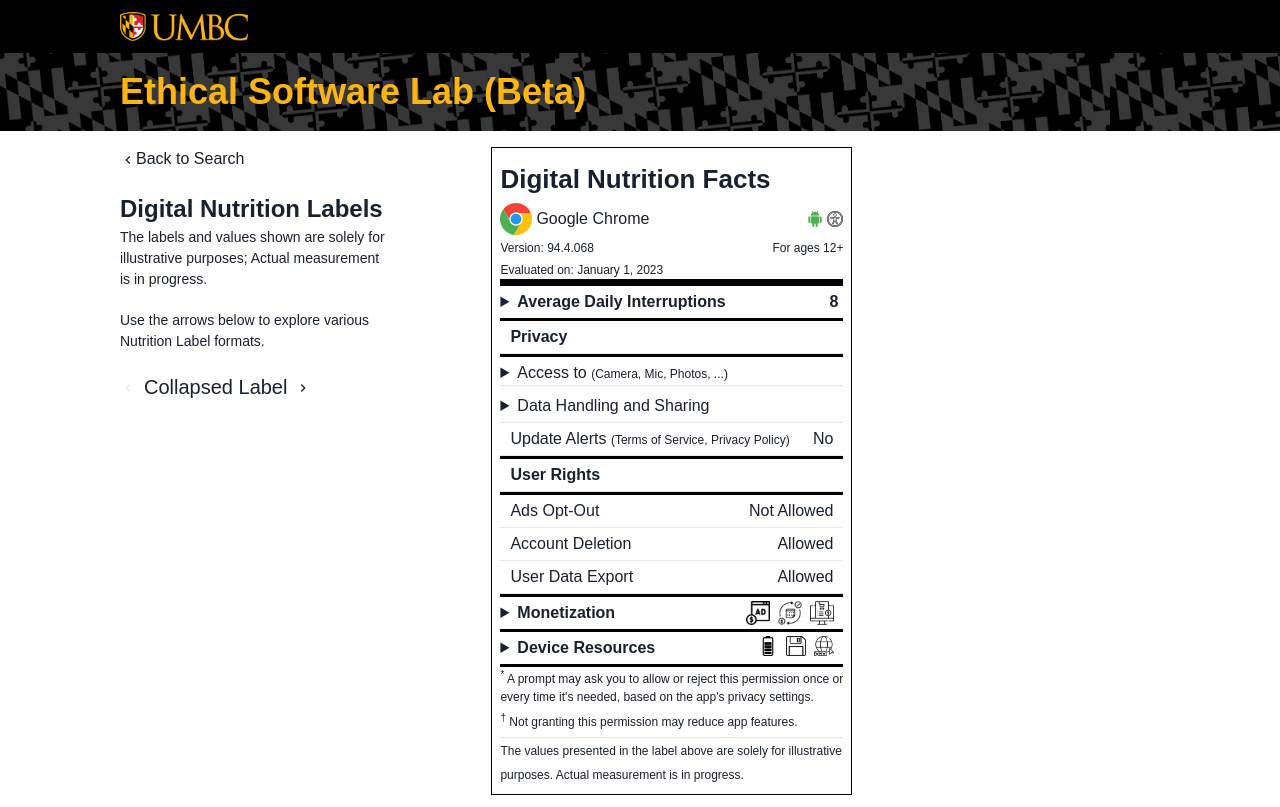
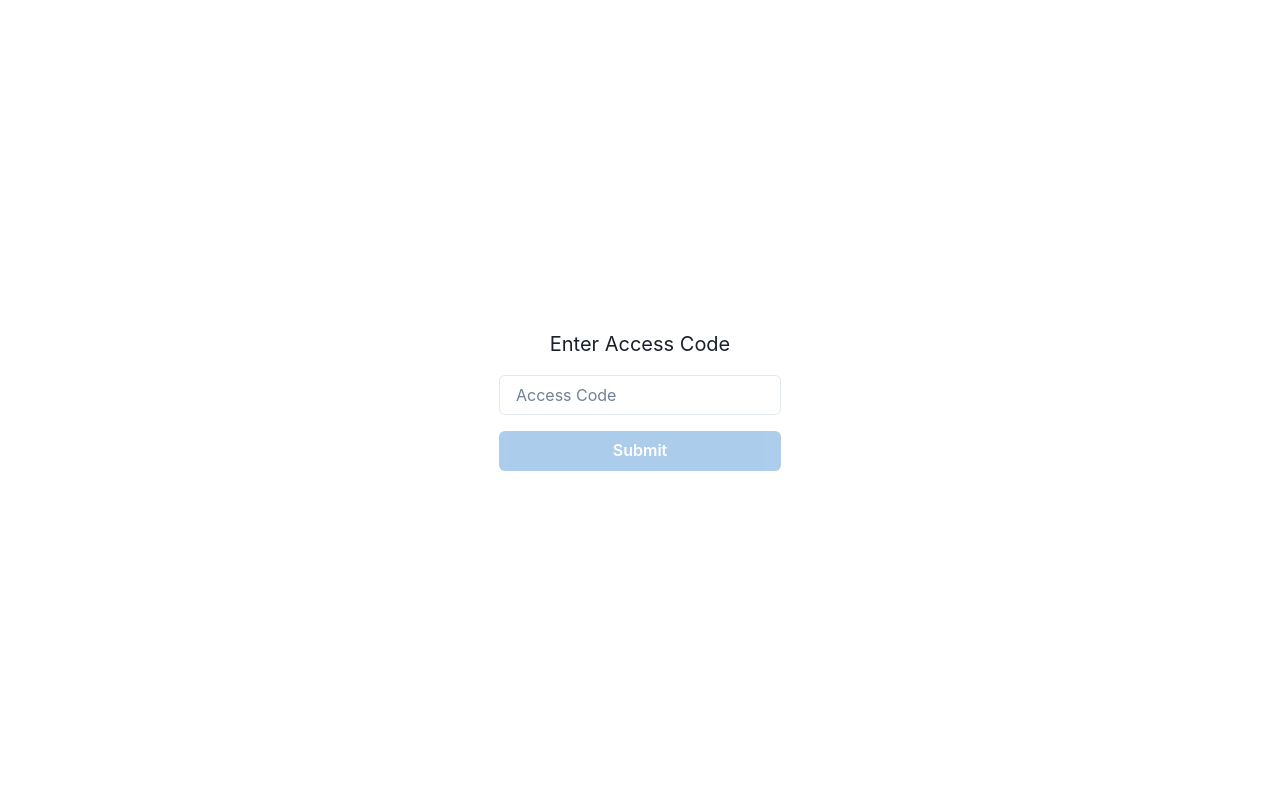
Before and after one commit to abey-umbc/esl-reference, a React (Vite) app: page /app/1 in a window 1280 px wide. Built offline with nearby package versions, Linux system fonts and the light colour scheme.

Commit message:
added access code

```diff
--- a/src/App.jsx
+++ b/src/App.jsx
@@ -1,21 +1,14 @@
 import React from "react";
 import ReactDOM from "react-dom/client";
-import { BrowserRouter as Router, Routes, Route } from "react-router-dom";
 
 import { ChakraProvider } from "@chakra-ui/react";
-import Home from "./Routes/Home/Home";
-import Insights from "./Routes/Insights/Insights";
+import AppRoutes from "./Pages/AppRoutes";
 import "./App.css";
 
 ReactDOM.createRoot(document.getElementById("root")).render(
   <React.StrictMode>
     <ChakraProvider>
-      <Router>
-        <Routes>
-          <Route path="/" element={<Home />} />
-          <Route path="/app/:id" element={<Insights />} />
-        </Routes>
-      </Router>
+      <AppRoutes />
     </ChakraProvider>
   </React.StrictMode>,
 );
--- /dev/null
+++ b/src/Pages/AppRoutes.jsx
@@ -0,0 +1,22 @@
+import React, { useState } from "react";
+import { BrowserRouter as Router, Routes, Route } from "react-router-dom";
+import Home from "./Home/Home";
+import Insights from "./Insights/Insights";
+import Security from "./Security/Security";
+
+const AppRoutes = () => {
+  const [accessGranted, setAccessGranted] = useState(false);
+  if (!accessGranted) {
+    return <Security onAccessGranted={() => setAccessGranted(true)} />;
+  }
+  return (
+    <Router>
+      <Routes>
+        <Route path="/" element={<Home />} />
+        <Route path="/app/:id" element={<Insights />} />
+      </Routes>
+    </Router>
+  );
+};
+
+export default AppRoutes;
--- a/src/Routes/Insights/Insights.jsx
+++ b/src/Pages/Insights/Insights.jsx
@@ -2,6 +2,7 @@
 import { useParams } from "react-router-dom";
 import Header from "../../Components/Header/Header";
 import Label from "../../Components/Label/Label";
+import { Link } from "react-router-dom";
 import "./Insights.css";
 import {
   Breadcrumb,
@@ -109,9 +110,11 @@
         <aside className="type-selector">
           <Breadcrumb spacing="8px">
             <BreadcrumbItem>
-              <BreadcrumbLink href="/">
-                <ChevronLeftIcon />
-                Back to Search
+              <BreadcrumbLink>
+                <Link to="/">
+                  <ChevronLeftIcon />
+                  Back to Search
+                </Link>
               </BreadcrumbLink>
             </BreadcrumbItem>
           </Breadcrumb>
--- /dev/null
+++ b/src/Pages/Security/Security.jsx
@@ -0,0 +1,60 @@
+import React, { useState } from "react";
+import {
+  Input,
+  Button,
+  Box,
+  Text,
+  VStack,
+  Center,
+  useToast,
+} from "@chakra-ui/react";
+
+function SecurityPage({ onAccessGranted }) {
+  const [accessCode, setAccessCode] = useState("");
+  const toast = useToast();
+
+  const verifyAccessCode = () => {
+    const validAccessCode = import.meta.env.VITE_APP_ACCESS_CODE; // Use an environment variable for the access code
+
+    if (accessCode === validAccessCode) {
+      onAccessGranted();
+    } else {
+      toast({
+        title: "Access Denied",
+        description: "Incorrect code.",
+        status: "error",
+        duration: 9000,
+        isClosable: true,
+      });
+    }
+  };
+
+  return (
+    <Center h="100vh">
+      {" "}
+      {/* Center the form vertically and horizontally */}
+      <VStack spacing={4} align="stretch">
+        <Box textAlign="center">
+          <Text fontSize="xl" mb={4}>
+            Enter Access Code
+          </Text>
+          <Input
+            placeholder="Access Code"
+            size="md"
+            value={accessCode}
+            onChange={(e) => setAccessCode(e.target.value)}
+          />
+        </Box>
+        <Button
+          colorScheme="blue"
+          onClick={verifyAccessCode}
+          isDisabled={accessCode === ""} // Disable button if accessCode is empty
+        >
+          Submit
+        </Button>
+      </VStack>
+    </Center>
+  );
+}
+
+export default SecurityPage;
--- a/src/index.html
+++ b/src/index.html
@@ -1,8 +1,12 @@
-<!DOCTYPE html>
+<!doctype html>
 <html>
   <head>
     <title>Ethical Software Lab (Beta)</title>
-     <link rel="icon" href="../public/assets/favicon_io/favicon.ico" type="image/x-icon">
+    <link
+      rel="icon"
+      href="/public/assets/favicon_io/favicon.ico"
+      type="image/x-icon"
+    />
   </head>
   <body>
     <div id="root"></div>
```
Also changed, not shown: src/Pages/Home/Home.css (renamed from src/Routes/Home/Home.css), src/Pages/Home/Home.jsx (renamed from src/Routes/Home/Home.jsx), src/Pages/Insights/Insights.css (renamed from src/Routes/Insights/Insights.css), 1 other file (tests, documents, lock files or other folders).
